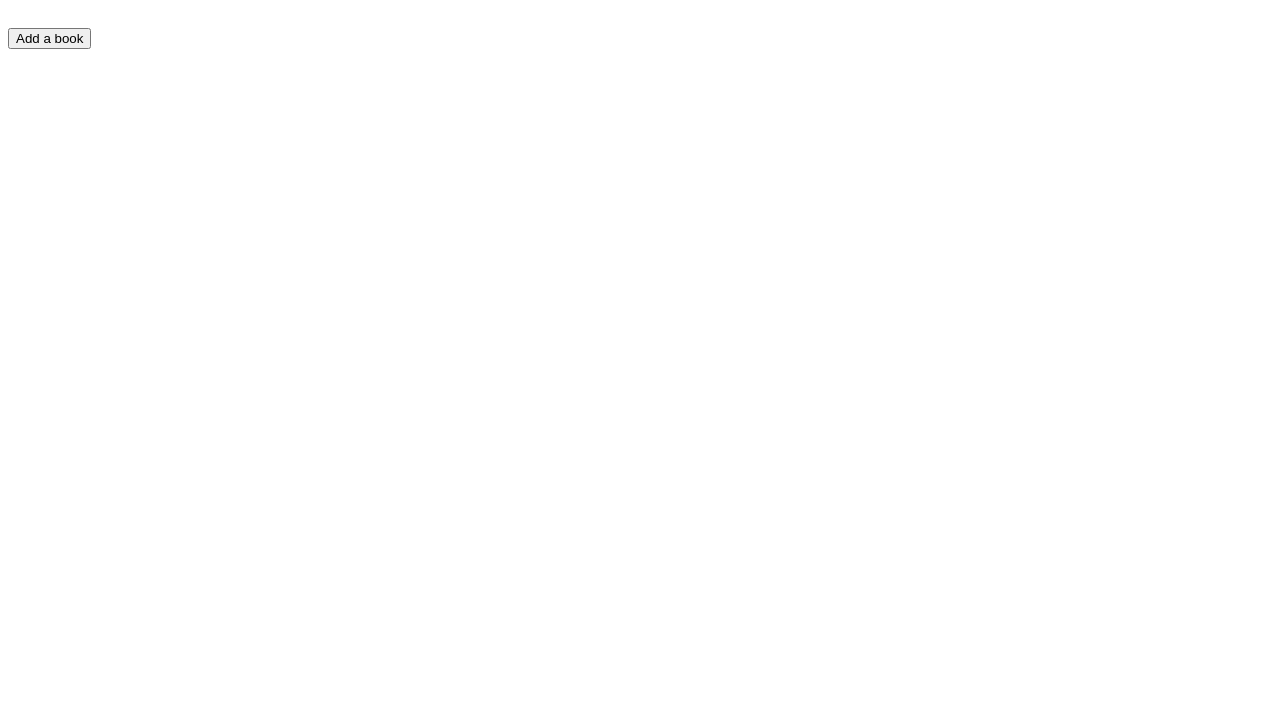
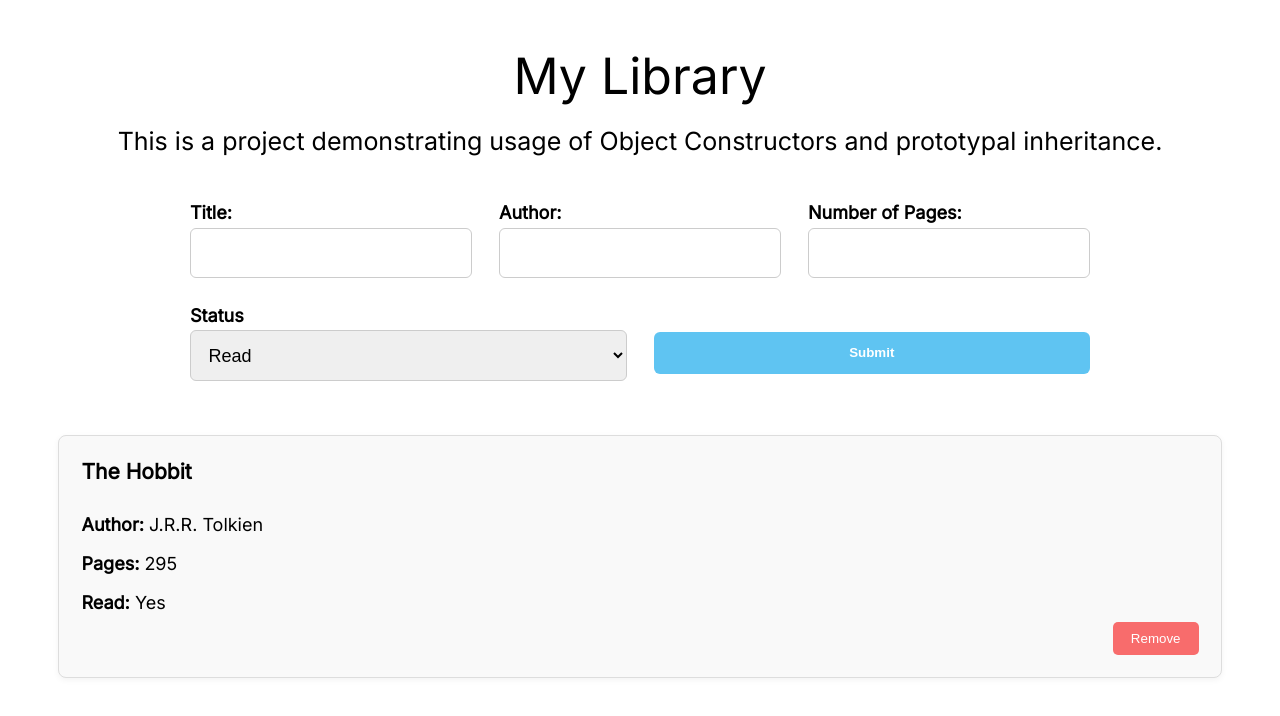
Before and after one commit to midaz/project-library, a plain HTML site: page index.html in a window 1280 px wide. Drawn offline with Linux system fonts and the light colour scheme.

Commit message:
Functional app. Missing read (y/n) toggle

```diff
--- a/app.js
+++ b/app.js
@@ -34,52 +34,61 @@ function editBookInLibrary(id, title, author, numPages, read) {
     });
 }
 
+// Passes form data into addBooktoLibrary
+function addFormtoLibrary(){
+    const form = document.querySelector("form");
+    const formData = new FormData(form);
+    const title = formData.get("title");
+    const author = formData.get("author");
+    const pages = formData.get("numPages");
+    const status = formData.get("status");
+    addBookToLibrary(title, author, pages, status)
 
-// --- TESTING ---
+}
 
-// Add books
-addBookToLibrary("The Hobbit", "J.R.R. Tolkien", 295, true);
-addBookToLibrary("Dune", "Frank Herbert", 412, false);
+function addBookCard (){
 
-console.log("📚 Library Before Edit:");
-console.log(myLibrary);
+    const lastBook = myLibrary[myLibrary.length-1];
 
-// Edit first book
-const hobbitID = myLibrary[0].id;
-editBookInLibrary(hobbitID, "The Hobbit (Edited)", "J.R.R. Tolkien", 300, false);
+    // Add card
+    const library = document.querySelector(".library");
+    const card = document.createElement("div");
+    card.classList.add("book-card");
+    library.appendChild(card);
 
-console.log("✏️ Library After Edit:");
-console.log(myLibrary);
+    // Add book title
+    const cardHeader = document.createElement("h3");
+    cardHeader.textContent = lastBook.title;
+    card.appendChild(cardHeader);
 
-// Remove second book
-const duneID = myLibrary[1].id;
-removeBookFromLibrary(duneID);
+    // Add book author
+    const cardAuthor = document.createElement("p");
+    cardAuthor.innerHTML = "<strong> Author:  </strong>" + lastBook.author;
+    card.appendChild(cardAuthor);
 
-console.log("❌ Library After Delete:");
-console.log(myLibrary);
+    // Add book pages
+    const cardPages = document.createElement("p");
+    cardPages.innerHTML = "<strong> Pages:  </strong>" + lastBook.numPages;
+    card.appendChild(cardPages);
 
+    // Add if book read
+    const cardRead = document.createElement("p");
+    cardRead.innerHTML = "<strong> Read:  </strong>" + lastBook.read;
+    card.appendChild(cardRead);
 
-const showButton = document.getElementById("showDialog");
-const favDialog = document.getElementById("favDialog");
-const outputBox = document.querySelector("output");
-const selectEl = favDialog.querySelector("select");
-const confirmBtn = favDialog.querySelector("#confirmBtn");
+    // Add delete button
+    const deleteButton = document.createElement("button");
+    deleteButton.classList.add("delete-btn");
+    deleteButton.textContent = "Remove"
+    deleteButton.addEventListener("click", (e) => {
+        card.remove();
+    })
+    card.appendChild(deleteButton);
+}
 
-// "Show the dialog" button opens the <dialog> modally
-showButton.addEventListener("click", () => {
-  favDialog.showModal();
-});
-
-// "Cancel" button closes the dialog without submitting because of [formmethod="dialog"], triggering a close event.
-favDialog.addEventListener("close", (e) => {
-  outputBox.value =
-    favDialog.returnValue === "default"
-      ? "No return value."
-      : `ReturnValue: ${favDialog.returnValue}.`; // Have to check for "default" rather than empty string
-});
-
-// Prevent the "confirm" button from the default behavior of submitting the form, and close the dialog with the `close()` method, which triggers the "close" event.
-confirmBtn.addEventListener("click", (event) => {
-  event.preventDefault(); // We don't want to submit this fake form
-  favDialog.close(selectEl.value); // Have to send the select box value here.
-});
+// Form event listener
+    document.querySelector("form").addEventListener("submit", (e) => {
+        e.preventDefault(); // stops form from actually submitting
+        addFormtoLibrary();
+        addBookCard();
+  });
--- a/index.html
+++ b/index.html
@@ -9,29 +9,45 @@
     <script src="app.js" defer></script>
 </head>
 <body>
-    <!-- A modal dialog containing a form -->
-<dialog id="favDialog">
-    <form>
-      <p>
-        <label>
-          Favorite animal:
-          <select>
-            <option value="default">Choose…</option>
-            <option>Brine shrimp</option>
-            <option>Red panda</option>
-            <option>Spider monkey</option>
-          </select>
-        </label>
-      </p>
-      <div>
-        <button value="cancel" formmethod="dialog">Cancel</button>
-        <button id="confirmBtn" value="default">Confirm</button>
+    <div class="header">
+        <div class="title">My Library</div>
+        <div class="subtitle">This is a project demonstrating usage of Object Constructors and prototypal inheritance.</div>
+    </div>
+
+    <form class="form">
+         <div>
+            <label for="title">Title:</label>
+            <input type="text" id="title" name="title">
+         </div>
+         <div>
+            <label for="author">Author:</label>
+            <input type="text" id="author" name="author">
+         </div>
+         <div>
+            <label for="Number of Pages">Number of Pages:</label>
+            <input type="number" id="numPages" name="numPages">
+         </div>
+         <div>
+            <label for="status">Status</label>
+            <select id="status" name="status">
+              <option value="Read">Read</option>
+              <option value="Not Read">Not Read</option>
+            </select>
+          </div>
+         <div><button id = "btn" type="submit">Submit</button></div>
+      </form>
+
+
+      <div class="library">
+        <div class="book-card">
+          <h3>The Hobbit</h3>
+          <p><strong>Author:</strong> J.R.R. Tolkien</p>
+          <p><strong>Pages:</strong> 295</p>
+          <p><strong>Read:</strong> Yes</p>
+          <button class="delete-btn">Remove</button>
+        </div>
       </div>
-    </form>
-  </dialog>
-  <p>
-    <button id="showDialog">Add a book</button>
-  </p>
-  <output></output>
+
+
 </body>
 </html>
--- a/styles.css
+++ b/styles.css
@@ -1,4 +1,137 @@
 :root {
+    font-size: 18px;
+    font-family: 'Inter', sans-serif;
+    box-sizing: border-box;
     background-color: white;
-    font-family: 'Inter';font-size: 22px;
+  }
+
+  *, *::before, *::after {
+    box-sizing: inherit;
+  }
+
+/* Header */
+
+.header {
+    display: flex;
+    flex-direction: column;
+    flex: 1;
+    margin: 2rem auto;
+
 }
+
+.header > div {
+    text-align: center;
+}
+
+.header .title {
+    font-size: 50px;
+    padding: 10px;
+}
+
+.header .subtitle {
+    font-size: 25px;
+    padding: 10px;
+}
+
+/* Global Form */
+
+.form {
+    display: flex;
+    flex-wrap: wrap;
+    gap: 1.5rem;
+    max-width: 900px;
+    margin: 2rem auto;
+    align-items: flex-start;
+  }
+
+  .form > div {
+    flex: 1 1 30%;
+    display: flex;
+    flex-direction: column;
+  }
+
+/* Input Fields */
+
+.form label {
+  font-weight: bold;
+  margin-bottom: 0.25rem;
+}
+
+.form input,
+.form select {
+  padding: 0.75rem;
+  font-size: 1rem;
+  border: 1px solid #ccc;
+  border-radius: 6px;
+  outline: none;
+  transition: border-color 0.2s ease;
+}
+
+.form input:focus,
+.form select:focus {
+  border-color: #5fa9dd;
+}
+
+/* Form Submit */
+
+.form button[type="submit"] {
+    padding: 0.75rem 2rem;
+    background-color: #5fc4f2;
+    border: none;
+    color: white;
+    font-weight: bold;
+    border-radius: 6px;
+    cursor: pointer;
+    transition: background-color 0.2s ease;
+    margin-top: 1.5rem;
+  }
+
+  .form button[type="submit"]:hover {
+    background-color: #3faede;
+  }
+
+/* Library */
+
+.library {
+    display: grid;
+    grid-template-columns: repeat(auto-fit, minmax(250px, 1fr));
+    gap: 1.5rem;
+    max-width: 1200px;
+    margin: 2rem auto;
+    padding: 1rem;
+  }
+
+.book-card {
+    background-color: #f9f9f9;
+    border: 1px solid #ddd;
+    border-radius: 8px;
+    padding: 1.25rem;
+    box-shadow: 0 2px 6px rgba(0, 0, 0, 0.05);
+    display: flex;
+    flex-direction: column;
+    justify-content: space-between;
+    }
+
+.book-card h3 {
+    margin-top: 0;
+  }
+
+  .book-card p {
+    margin: 0.5rem 0;
+  }
+
+  .book-card .delete-btn {
+    align-self: flex-end;
+    margin-top: auto;
+    background-color: #f86c6c;
+    color: white;
+    border: none;
+    padding: 0.5rem 1rem;
+    border-radius: 5px;
+    cursor: pointer;
+    transition: background-color 0.2s ease;
+  }
+
+  .book-card .delete-btn:hover {
+    background-color: #e65555;
+  }
```
